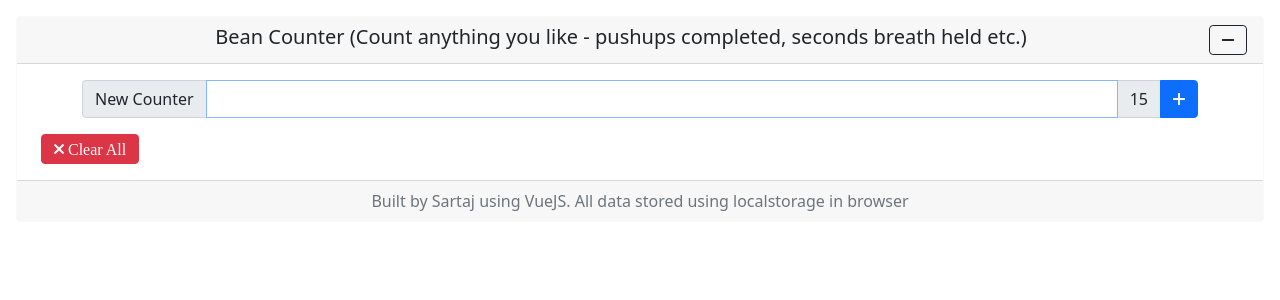
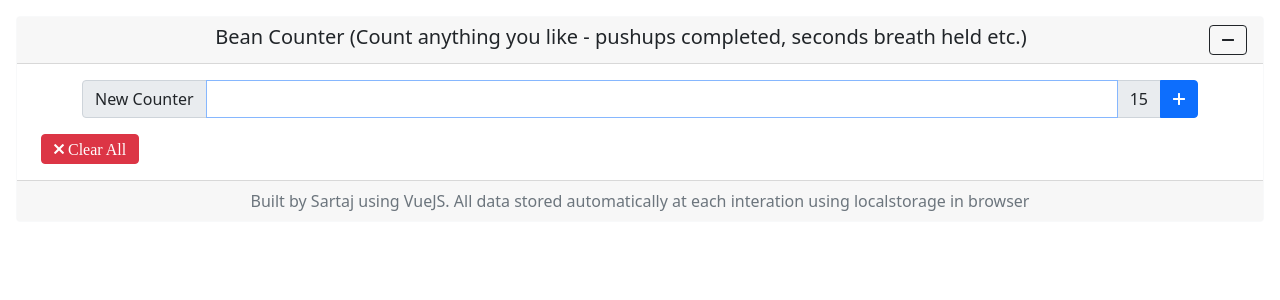
Before and after one commit to sartajsinghgill/bean-counter-app, a Vue app: page / in a window 1280 px wide. Shown: the top 300 px of the page. Built offline with nearby package versions, Linux system fonts and the light colour scheme.

Commit message:
Fixed bug where counter increments or reductions were not being saved to localstorage. Updated message about auto store to localstorage

```diff
--- a/src/components/Beans.vue
+++ b/src/components/Beans.vue
@@ -16,7 +16,7 @@
           <button class="btn btn-danger far fa-times mx-2" @click="clear"> Clear All</button>
       </div>
       <div class="collapse multi-collapse show card-footer text-muted text-center">
-        Built by Sartaj using VueJS. All data stored using localstorage in browser
+        Built by Sartaj using VueJS. All data stored automatically at each interation using localstorage in browser
       </div>
     </div>
     <div class="row row-cols-1 row-cols-md-5 m-1 g-3">
@@ -51,10 +51,12 @@ export default {
   methods: {
     add(index){
       this.items[index].count++
+      this.storeToLocalStorage()
     },
     del(index){
       if(this.items[index].count>0){
         this.items[index].count--
+        this.storeToLocalStorage()
       }
     },
     addNewCounter(){
```
